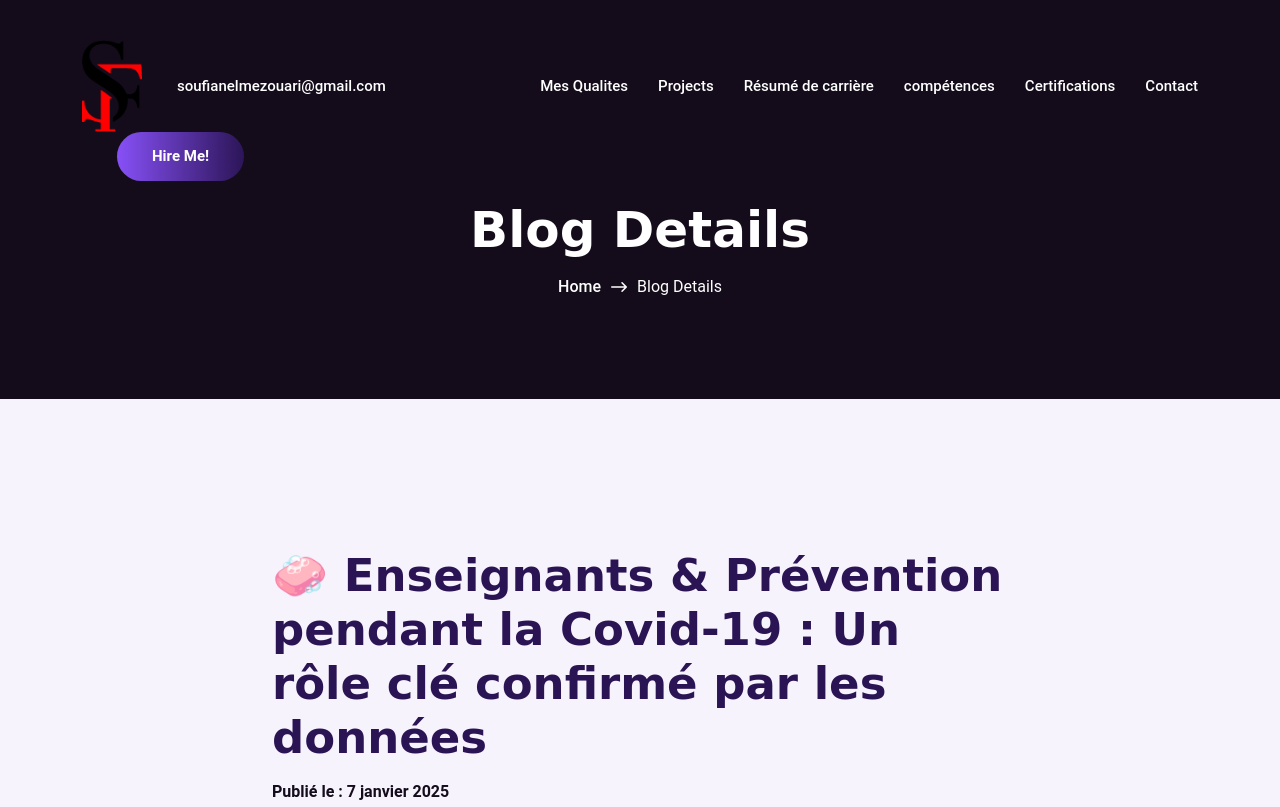
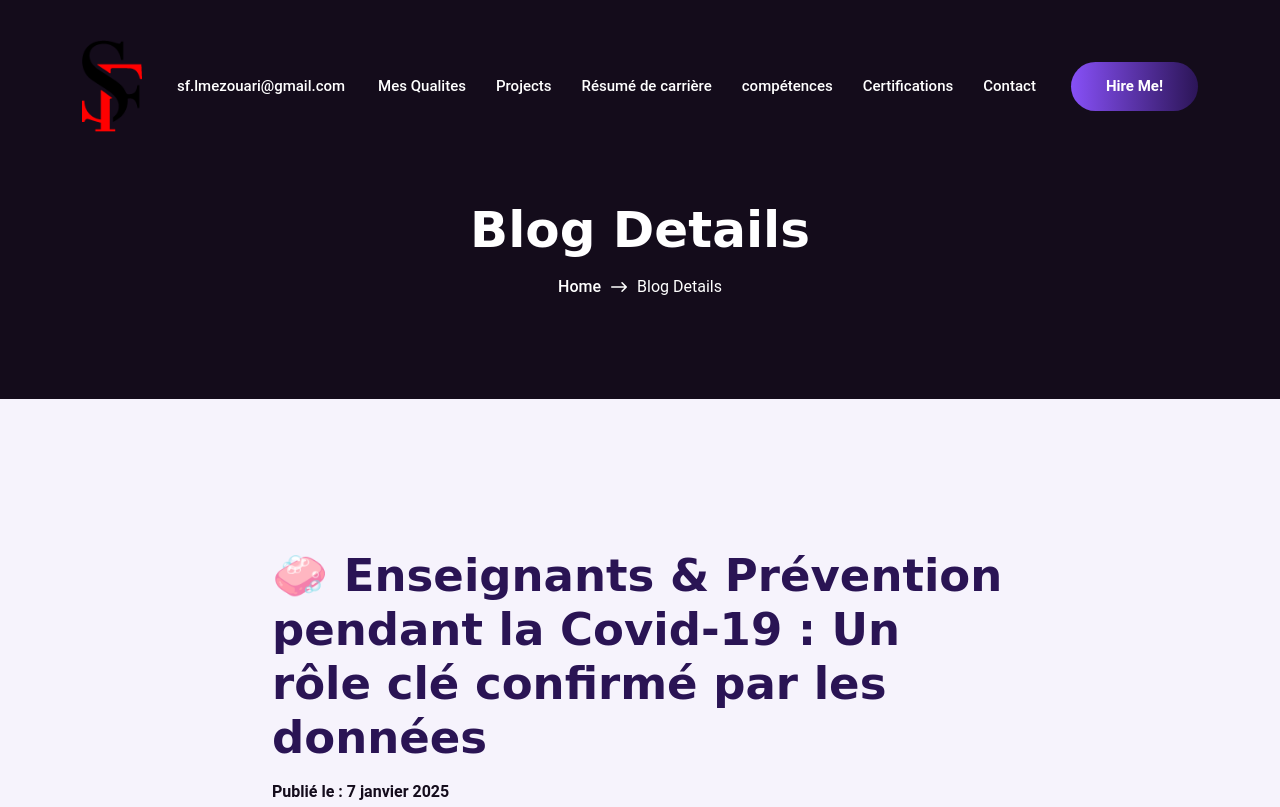
Before and after one commit to LmezouariSoufiane/Portfolio, a plain HTML site: page blog-details-2.html in a window 1280 px wide. Shown: the top 807 px of the page. Drawn offline with Linux system fonts and the light colour scheme.

Commit message:
Update blog-details-2.html

```diff
--- a/blog-details-2.html
+++ b/blog-details-2.html
@@ -72,7 +72,7 @@
 
                <div class="header-info-list d-none d-md-inline-block">
                   <ul class="ul-reset">
-                     <li><a href="mailto:soufianelmezouari@gmail.com">soufianelmezouari@gmail.com</a></li>
+                     <li><a href="mailto:sf.lmezouari@gmail.com">sf.lmezouari@gmail.com</a></li>
                   </ul>
                </div>
 
```
